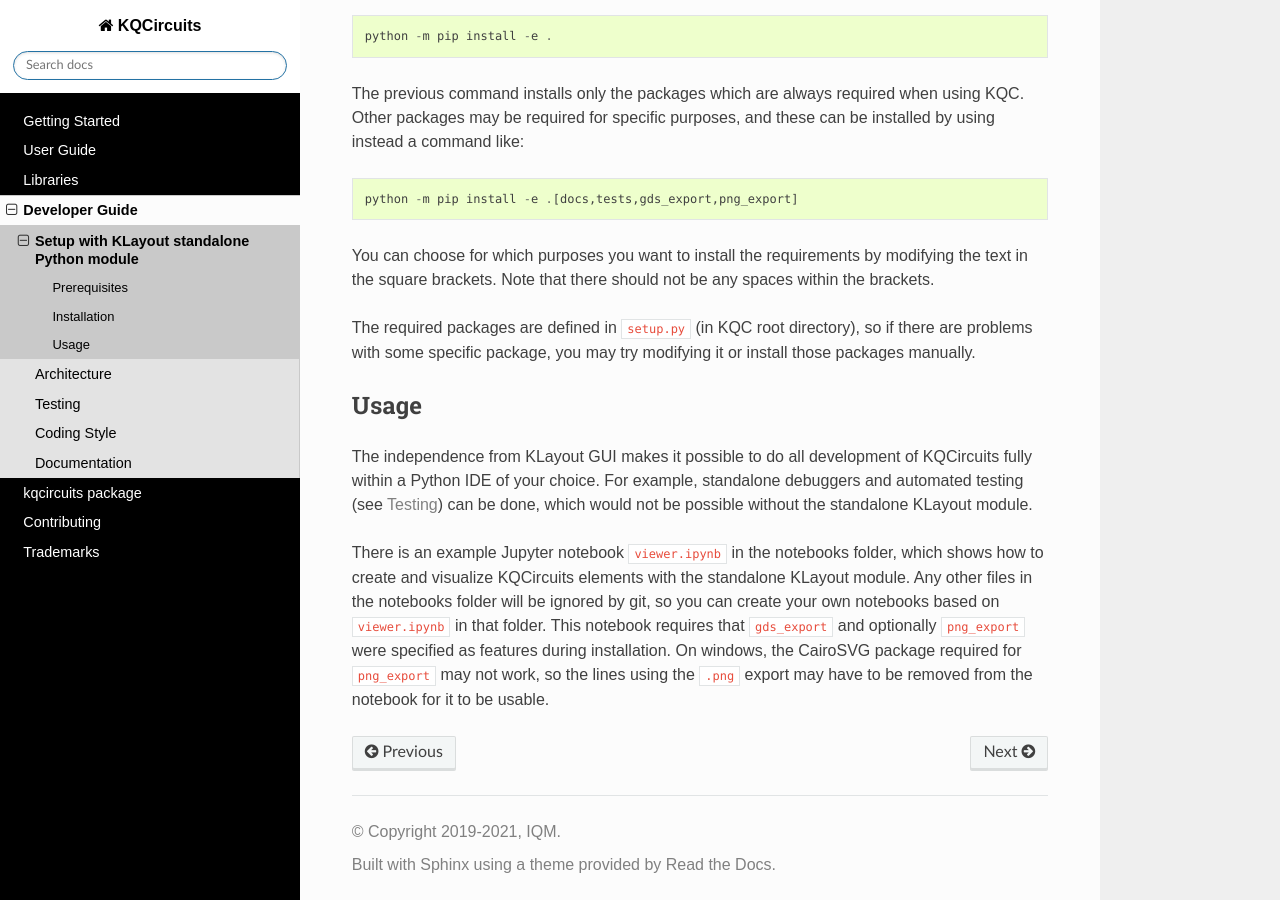
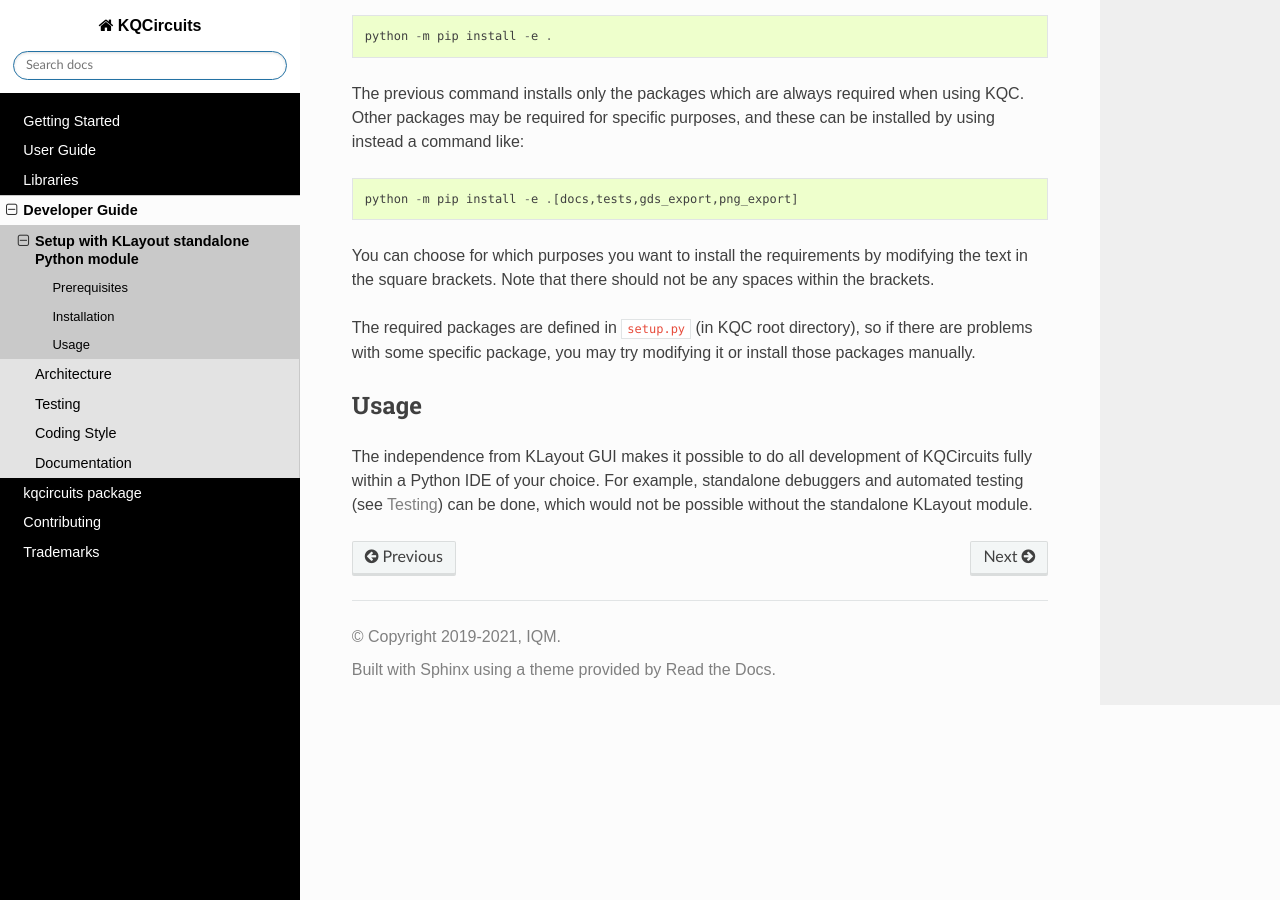
Before and after one commit to iqm-finland/KQCircuits, a Sphinx documentation site: the page built from docs/developer/setup.rst, in a window 1280 px wide and 900 px high, scrolled down 809 px. Built offline with Sphinx 7.4.7 and the Read the Docs theme 2.0.0, drawn with Linux system fonts in a browser that asks for light colours; pages that are not in the unit, such as notebooks, are missing from menus.

Commit message:
Remove outdated Juputer Notebook
It does not work any more and it can be misleading to users.

```diff
--- a/docs/developer/setup.rst
+++ b/docs/developer/setup.rst
@@ -57,13 +57,3 @@
 KQCircuits fully within a Python IDE of your choice. For example, standalone
 debuggers and automated testing (see :ref:`testing`) can be done, which would
 not be possible without the standalone KLayout module.
-
-There is an example Jupyter notebook ``viewer.ipynb`` in the notebooks
-folder, which shows how to create and visualize KQCircuits elements with the
-standalone KLayout module. Any other files in the notebooks folder will be
-ignored by git, so you can create your own notebooks based on ``viewer.ipynb``
-in that folder. This notebook requires that ``gds_export`` and
-optionally ``png_export`` were specified as features during installation. On
-windows, the CairoSVG package required for ``png_export`` may not work, so
-the lines using the ``.png`` export may have to be removed from the notebook
-for it to be usable.
```
Also changed, not shown: 1 other file.
